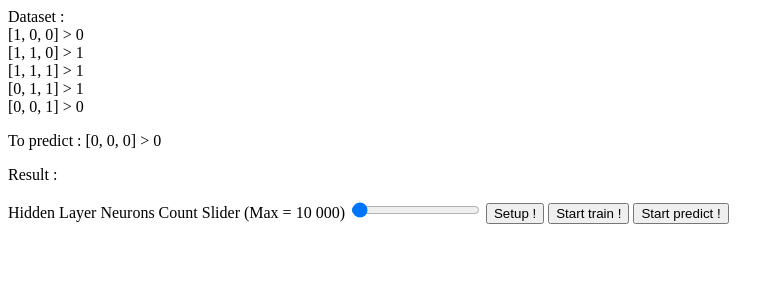
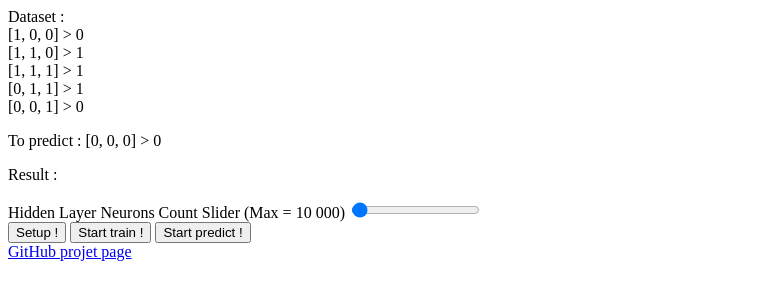
Before and after one commit to loockeeer/tensorflowjs-logic-suit, a plain HTML site: page index.html in a window 1280 px wide. Shown: the whole page, without its empty margins (0-784 px from the left). Drawn offline with Linux system fonts and the light colour scheme; a script that the page names is missing.

Commit message:
Add project link on GitHub

```diff
--- a/index.html
+++ b/index.html
@@ -17,9 +17,12 @@
     	<p id="result">Result : </p>
     	<label for="slider">Hidden Layer Neurons Count Slider (Max = 10 000)</label>
     	<input type="range" name="slider" min="1" max="10000" value="50" id="neuronsRange">
+    	<br>
     	<button onclick="setup();">Setup !</button>
 		<button onclick="startTrain();">Start train !</button>
 		<button onclick="startPredict();">Start predict !</button>
+		<br>
+		<a href="https://github.com/loockeeer/tensorflowjs-logic-suit">GitHub projet page</a>
 		<script src="https://cdn.jsdelivr.net/npm/@tensorflow/tfjs@1.0.0/dist/tf.min.js"></script>
 		<script src="script.js"></script>
 	</body>
```
